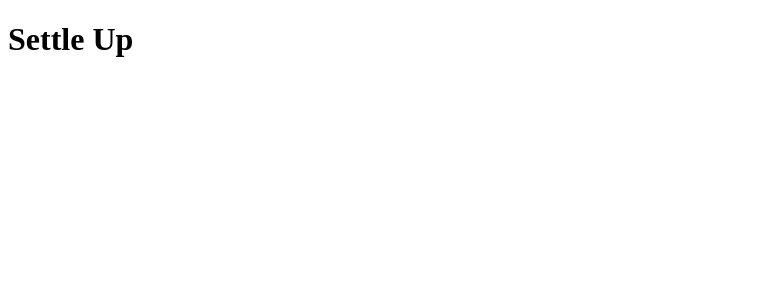
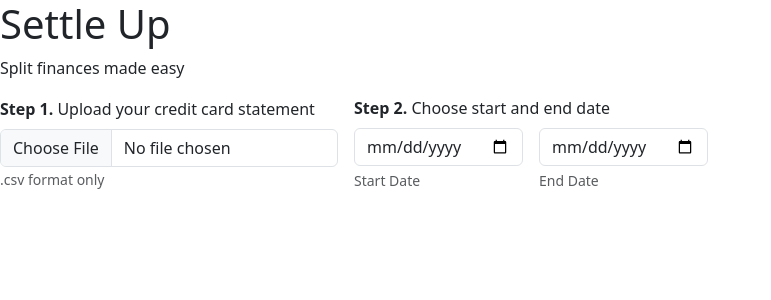
Before and after one commit to crtotoro/settle-up, a React (Vite) app: page / in a window 1280 px wide. Shown: the top 300 px of the page, without its empty margins (0-771 px from the left). Built offline with nearby package versions, Linux system fonts and the light colour scheme.

Commit message:
Add intial input form to page

```diff
--- a/src/components/App.jsx
+++ b/src/components/App.jsx
@@ -1,4 +1,6 @@
-
+import Stack from 'react-bootstrap/Stack';
+import Button from 'react-bootstrap/Button';
+import Form from 'react-bootstrap/Form'
 
 function App() {
 
@@ -6,6 +8,29 @@ function App() {
   return (
     <>
       <h1>Settle Up</h1>
+      <p>Split finances made easy</p>
+      <Stack direction="horizontal" gap={3}>
+        <Form.Group controlId="statementCsv" >
+          <Form.Label><b>Step 1.</b> Upload your credit card statement</Form.Label>
+          <Form.Control type="file" />
+          <Form.Text className='text-muted'>.csv format only</Form.Text>
+        </Form.Group>
+        <Form.Group controlId="dateRange" >
+          <Form.Label><b>Step 2.</b> Choose start and end date </Form.Label>
+          <Stack direction='horizontal' gap={3}>
+            <Stack>
+              <Form.Control controlId="startDate" type="date" />
+              <Form.Text className="text-muted p2" >Start Date</Form.Text>
+            </Stack>
+            <Stack>
+              <Form.Control controlId="endDate" type="date" />
+              <Form.Text className="text-muted p2">End Date</Form.Text>
+            </Stack>
+          </Stack>
+        </Form.Group>
+
+      </Stack>
+
     </>
   )
 }
--- a/src/main.jsx
+++ b/src/main.jsx
@@ -2,6 +2,7 @@ import React from 'react'
 import ReactDOM from 'react-dom/client'
 import App from './components/App.jsx'
 import './styles.css'
+import 'bootstrap/dist/css/bootstrap.min.css';
 
 ReactDOM.createRoot(document.getElementById('root')).render(
   <React.StrictMode>
```
